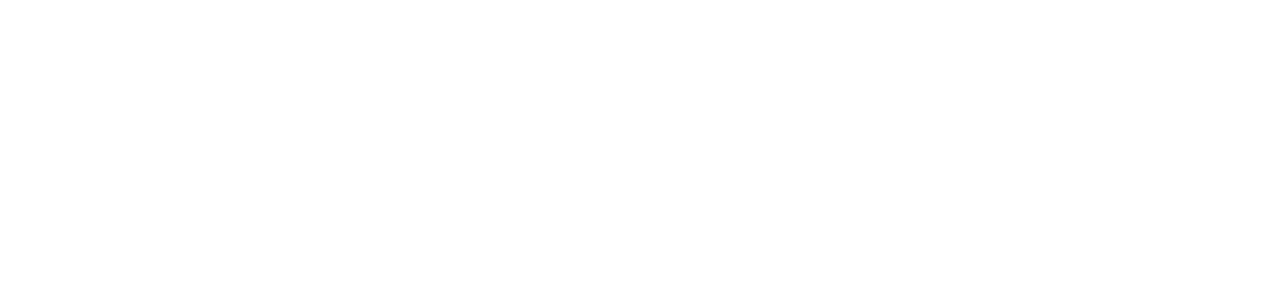
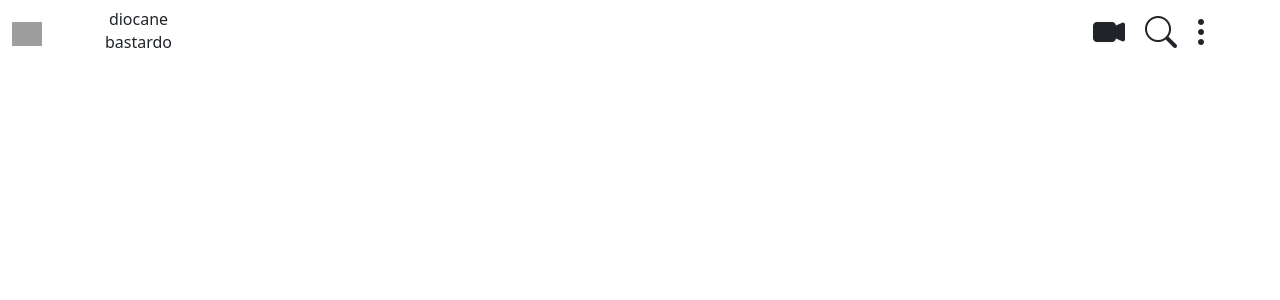
Before and after one commit to AboutGG/Esame, an Angular app: page /navbar in a window 1280 px wide. Before the commit this address led to /. Shown: the top 300 px of the page. Built offline with nearby package versions, Linux system fonts and the light colour scheme; grey boxes are pictures that could not be loaded.

Commit message:
Created Navbar for chat screen

```diff
--- a/db.json
+++ b/db.json
@@ -1,21 +1,4 @@
 {
-  "posts": [
-    {
-      "id": 1,
-      "title": "json-server",
-      "author": "typicode"
-    }
-  ],
-  "comments": [
-    {
-      "id": 1,
-      "body": "some comment",
-      "postId": 1
-    }
-  ],
-  "profile": {
-    "name": "typicode"
-  },
   "users": [
     {
       "id": 1,
--- a/package.json
+++ b/package.json
@@ -18,9 +18,11 @@
     "@angular/platform-browser": "^16.2.0",
     "@angular/platform-browser-dynamic": "^16.2.0",
     "@angular/router": "^16.2.0",
+    "@fortawesome/fontawesome-free": "^6.5.1",
     "@ng-bootstrap/ng-bootstrap": "^15.1.2",
     "@popperjs/core": "^2.11.6",
     "bootstrap": "^5.2.3",
+    "bootstrap-icons": "^1.11.2",
     "rxjs": "~7.8.0",
     "tslib": "^2.3.0",
     "zone.js": "~0.13.0"
--- a/src/app/app-routing.module.ts
+++ b/src/app/app-routing.module.ts
@@ -2,10 +2,12 @@
 import { RouterModule, Routes } from '@angular/router';
 import {LoginComponent} from "./components/login/login.component";
 import {RegistrationComponent} from "./components/registration/registration.component";
+import {NavbarSecondComponent} from "./components/navbar-second/navbar-second.component";
 
 const routes: Routes = [
   {path: "login", component: LoginComponent},
-  {path: "registration", component: RegistrationComponent}
+  {path: "registration", component: RegistrationComponent},
+  {path: "navbar", component: NavbarSecondComponent}
 ];
 
 @NgModule({
--- a/src/app/app.module.ts
+++ b/src/app/app.module.ts
@@ -7,12 +7,14 @@
 import {NgbModule} from '@ng-bootstrap/ng-bootstrap';
 import {RegistrationComponent} from './components/registration/registration.component';
 import {HttpClientModule} from "@angular/common/http";
+import { NavbarSecondComponent } from './components/navbar-second/navbar-second.component';
 
 @NgModule({
     declarations: [
         AppComponent,
         LoginComponent,
-        RegistrationComponent
+        RegistrationComponent,
+        NavbarSecondComponent
     ],
     imports: [
         BrowserModule,
--- /dev/null
+++ b/src/app/components/navbar-second/navbar-second.component.html
@@ -0,0 +1,18 @@
+<nav class="navbar navbar-expand-lg bg-body-tertiary">
+  <div class="container-fluid">
+    <a class="navbar-brand" href="#">
+      <img src="/docs/5.3/assets/brand/bootstrap-logo.svg" alt="Bootstrap" width="30" height="24">
+    </a>
+    <div class="container d-flex justify-content-between" id="navbarSupportedContent">
+      <div class="d-flex flex-column justify-content-center align-items-center">
+        <h6 class="m-0 text-center">diocane</h6>
+        <p class="m-0 text-center">bastardo</p>
+      </div>
+      <div>
+        <i class="bi bi-camera-video-fill fa-2x m-3"></i>
+        <i class="bi bi-search fa-2x m-1"></i>
+        <i class="bi bi-three-dots-vertical fa-2x m-1"></i>
+      </div>
+    </div>
+  </div>
+</nav>
--- a/src/styles.scss
+++ b/src/styles.scss
@@ -2,3 +2,6 @@
 
 /* Importing Bootstrap SCSS file. */
 @import 'bootstrap/scss/bootstrap';
+
+@import "~@fortawesome/fontawesome-free/css/all.css";
+@import "~bootstrap-icons/font/bootstrap-icons.css";
```
Also changed, not shown: src/app/components/navbar-second/navbar-second.component.ts (added, +12 -0 lines), src/app/components/navbar-second/navbar-second.component.scss (added), 2 other files (tests, documents, lock files or other folders).
